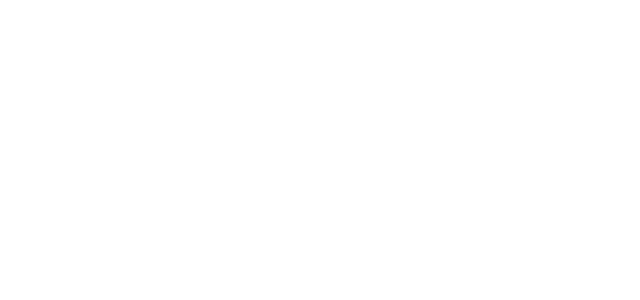
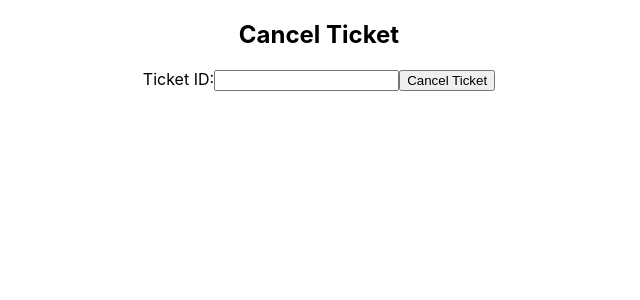
Before and after one commit to mo1297mo/bus-ticket-system, a React (Create React App) app in the folder frontend/: page /cancel in a window 1280 px wide. Before the commit this address had no page. Shown: the top 300 px of the page, without its empty margins (321-961 px from the left). Built offline with nearby package versions, Linux system fonts and the light colour scheme.

Commit message:
ticket stonieren

```diff
--- a/frontend/src/App.js
+++ b/frontend/src/App.js
@@ -2,6 +2,7 @@
 import './App.css';
 import { BrowserRouter as Router, Route, Routes } from 'react-router-dom';
 import BookingForm from './components/BookingForm';
+import TicketCancel from './components/TicketCancel';
 // ... import other components
 
 function App() {
@@ -11,6 +12,7 @@
         <div className="App-content">
           <Routes>
             <Route path="/" element={<BookingForm />} />
+            <Route path="/cancel" element={<TicketCancel />} />
             {/*
                 Add more routes here as you develop more components.
                 For example, if you create BusSelection and TicketBooking components:
--- a/frontend/src/components/BookingForm.jsx
+++ b/frontend/src/components/BookingForm.jsx
@@ -1,5 +1,7 @@
 import React, { useState, useEffect } from 'react';
+import { Link } from 'react-router-dom';
 import axios from 'axios';
+
 
 function BookingForm() {
     const [routes, setRoutes] = useState([]);
@@ -120,6 +122,7 @@
             <button onClick={handleBooking} disabled={isLoading}>
                 {isLoading ? 'Booking...' : 'Confirm Booking'}
             </button>
+            <p>If you want to cancel an existing booking, <Link to="/cancel">click here</Link>.</p>
         </div>
     );
 }
--- /dev/null
+++ b/frontend/src/components/TicketCancel.jsx
@@ -0,0 +1,47 @@
+import React, { useState } from 'react';
+
+const CancelTicket = () => {
+    const [id, setId] = useState('');
+    const [message, setMessage] = useState('');
+
+    const handleInputChange = (e) => {
+        setId(e.target.value);
+    };
+
+    const cancelTicket = async () => {
+        try {
+            const response = await fetch(`http://localhost:8000/api/tickets/cancel/${id}`, {
+                method: 'DELETE',
+            });
+
+            if (response.ok) {
+                setMessage('Ticket successfully canceled.');
+            } else {
+                setMessage('Failed to cancel ticket. Please check the ID and try again.');
+            }
+        } catch (error) {
+            setMessage('An error occurred. Please try again later.');
+        }
+    };
+
+    const handleSubmit = (e) => {
+        e.preventDefault();
+        cancelTicket();
+    };
+
+    return (
+        <div>
+            <h2>Cancel Ticket</h2>
+            <form onSubmit={handleSubmit}>
+                <label>
+                    Ticket ID:
+                    <input type="text" value={id} onChange={handleInputChange} />
+                </label>
+                <button type="submit">Cancel Ticket</button>
+            </form>
+            {message && <p>{message}</p>}
+        </div>
+    );
+};
+
+export default CancelTicket;
```
Also changed, not shown: 2 other files (tests, documents, lock files or other folders).
